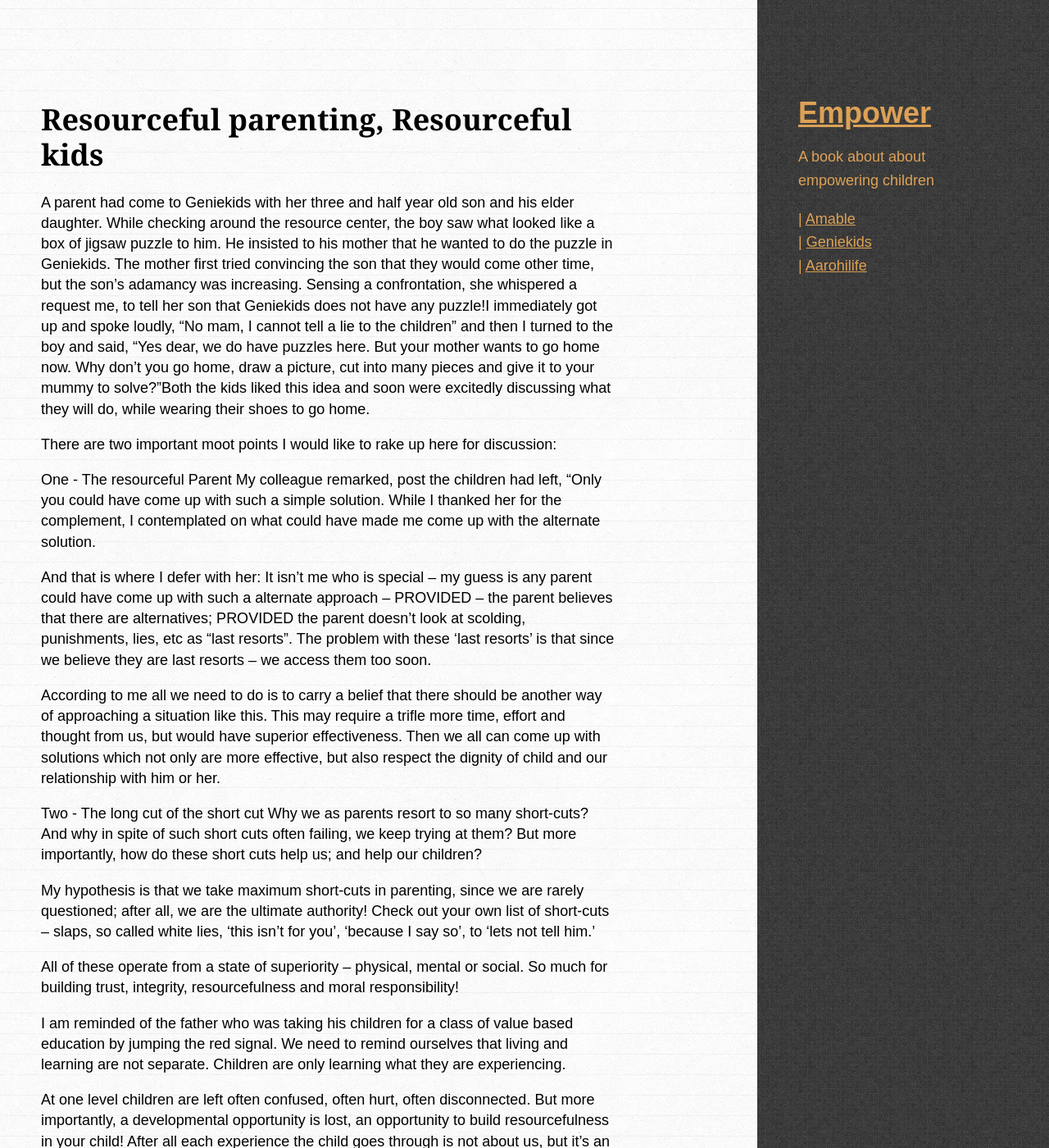
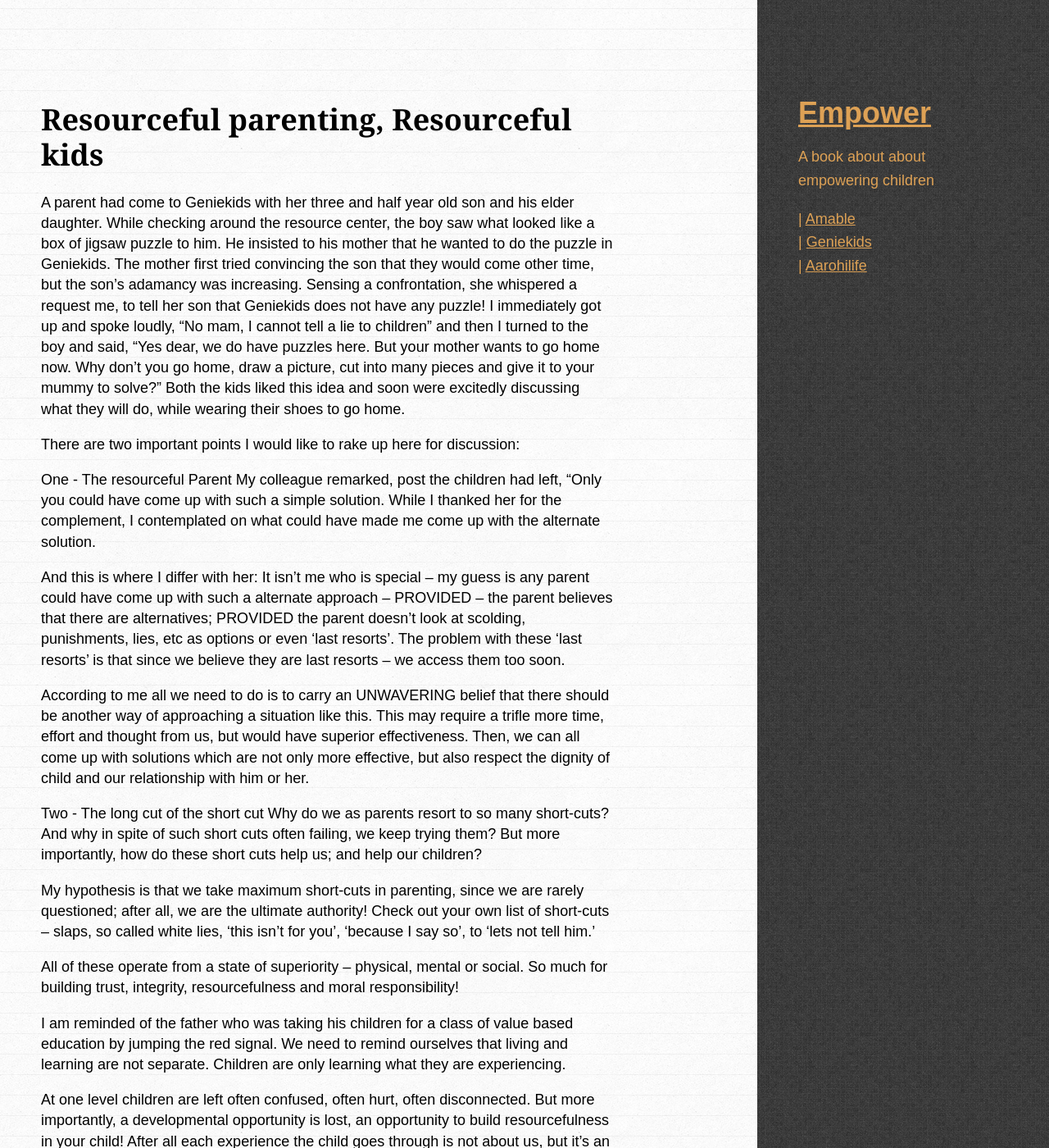
Before and after one commit to amitkaps/empower, a Jekyll site: the page built from _posts/2013-08-10-resourceful.md, in a window 1280 px wide and 1400 px high. Shown: the whole window at 82% size. Built offline with Jekyll 4.4.1, drawn with Linux system fonts in a browser that asks for light colours; some web fonts are replaced; some of the changed text lies outside the part shown.

Commit message:
Updated 2013-08-10-resourceful.md

```diff
--- a/_posts/2013-08-10-resourceful.md
+++ b/_posts/2013-08-10-resourceful.md
@@ -1,23 +1,24 @@
 ---
 layout: chapter
-title: Resourceful parenting, Resourceful kids
+title: "Resourceful parenting, Resourceful kids"
 permalink: resourceful
 category: parent
+published: true
 ---
 
-A parent had come to Geniekids with her three and half year old son and his elder daughter. While checking around the resource center, the boy saw what looked like a box of jigsaw puzzle to him. He insisted to his mother that he wanted to do the puzzle in Geniekids. The mother first tried convincing the son that they would come other time, but the son’s adamancy was increasing. Sensing a confrontation, she whispered a request me, to tell her son that Geniekids does not have any puzzle!I immediately got up and spoke loudly, “No mam, I cannot tell a lie to the children” and then I turned to the boy and said, “Yes dear, we do have puzzles here. But your mother wants to go home now. Why don’t you go home, draw a picture, cut into many pieces and give it to your mummy to solve?”Both the kids liked this idea and soon were excitedly discussing what they will do, while wearing their shoes to go home.
+A parent had come to Geniekids with her three and half year old son and his elder daughter. While checking around the resource center, the boy saw what looked like a box of jigsaw puzzle to him. He insisted to his mother that he wanted to do the puzzle in Geniekids. The mother first tried convincing the son that they would come other time, but the son’s adamancy was increasing. Sensing a confrontation, she whispered a request me, to tell her son that Geniekids does not have any puzzle! I immediately got up and spoke loudly, “No mam, I cannot tell a lie to children” and then I turned to the boy and said, “Yes dear, we do have puzzles here. But your mother wants to go home now. Why don’t you go home, draw a picture, cut into many pieces and give it to your mummy to solve?” Both the kids liked this idea and soon were excitedly discussing what they will do, while wearing their shoes to go home.
 
-There are two important moot points I would like to rake up here for discussion:
+There are two important points I would like to rake up here for discussion:
 
 One - The resourceful Parent
 My colleague remarked, post the children had left, “Only you could have come up with such a simple solution. While I thanked her for the complement, I contemplated on what could have made me come up with the alternate solution.
 
-And that is where I defer with her: It isn’t me who is special – my guess is any parent could have come up with such a alternate approach – PROVIDED – the parent believes that there are alternatives; PROVIDED the parent doesn’t look at scolding, punishments, lies, etc as “last resorts”. The problem with these ‘last resorts’ is that since we believe they are last resorts – we access them too soon.
+And this is where I differ with her: It isn’t me who is special – my guess is any parent could have come up with such a alternate approach – PROVIDED – the parent believes that there are alternatives; PROVIDED the parent doesn’t look at scolding, punishments, lies, etc as options or even 'last resorts'. The problem with these ‘last resorts’ is that since we believe they are last resorts – we access them too soon.
 
-According to me all we need to do is to carry a belief that there should be another way of approaching a situation like this. This may require a trifle more time, effort and thought from us, but would have superior effectiveness. Then we all can come up with solutions which not only are more effective, but also respect the dignity of child and our relationship with him or her.
+According to me all we need to do is to carry an UNWAVERING belief that there should be another way of approaching a situation like this. This may require a trifle more time, effort and thought from us, but would have superior effectiveness. Then, we can all come up with solutions which are not only more effective, but also respect the dignity of child and our relationship with him or her.
 
 Two - The long cut of the short cut
-Why we as parents resort to so many short-cuts? And why in spite of such short cuts often failing, we keep trying at them? But more importantly, how do these short cuts help us; and help our children?
+Why do we as parents resort to so many short-cuts? And why in spite of such short cuts often failing, we keep trying them? But more importantly, how do these short cuts help us; and help our children?
 
 My hypothesis is that we take maximum short-cuts in parenting, since we are rarely questioned; after all, we are the ultimate authority! Check out your own list of short-cuts – slaps, so called white lies, ‘this isn’t for you’, ‘because I say so’, to ‘lets not tell him.’
 
@@ -62,6 +63,6 @@ Producing is challenging, requires multiple faculties at work, usually requires
 Imagine a child is afraid of something. What do you think will happen if we say to her, “remember how confidently you were making that drawing and remember how confidently you were reciting that poem, etc. Now while the previous two situations have nothing to do with fear, and even the strength accessed (i.e. confidence) not directly relevant, reminding previous strengths puts the child in a resourceful state.
 Affirm, which means, ‘to make firm’, makes our inner well of resourcefulness stronger. We have often witnessed when working with children on success skills that once their preciously exhibited strengths are evoked they start overcoming other obstacles. For example, one child who was not ready to talk about his work was told by the facilitator, “I liked the way you were determined to finish your model”. Within seconds the child had started off, “Yes, and I wanted to ……..” and went on talk in detail about his work.
 
-The whole approach of resourcefulness is signed by a single belief – If one doesn’t work, another will work, it’s only a matter of how do I keep reaching out for them, inside me.Hence we as parents could have infinite positive ways to work with our children, to inspire them. Similarly children would also have infinite power to achieve.
+The whole approach of resourcefulness is signed by a single belief – If one doesn’t work, another will work, it’s only a matter of how do I keep reaching out for them, inside me. Hence we as parents could have infinite positive ways to work with our children, to inspire them. Similarly children would also have infinite power to achieve.
 
 Parents, if you need ways to enhance your parenting efforts then organizations like geniekids will always have programs and resources for you. Since children need intervention and interaction to become more empowered they will always have sensitive and trained adults like our facilitators. We constantly work towards discovering the genie inside every child, the vast resourcefulness inside our child.
```
Also changed, not shown: other parts of _posts/2013-08-10-resourceful.md (+2 -2 lines).
